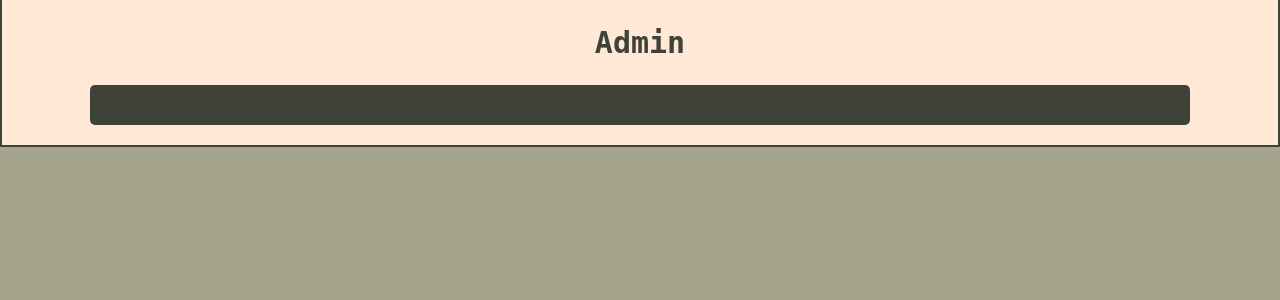
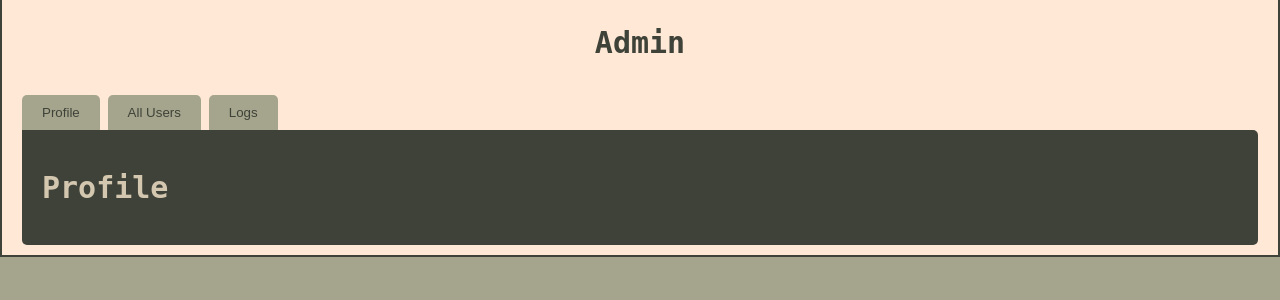
Before and after one commit to SimonHorrocks/Charit.ly, a Flask app: template templates/admin.html in a window 1280 px wide. Shown: the part 44-344 px from the top of the page. Run offline with Flask 2, Linux system fonts and the light colour scheme; the template is opened without the code that fills it, so the values that code supplies are empty.

Commit message:
Added tab view to admin page. Added column for changing users' roles. Corrected minor mistakes.

```diff
--- a/templates/admin.html
+++ b/templates/admin.html
@@ -3,26 +3,58 @@
 {% block content %}
 
     <h1 class="title is-2">Admin</h1>
-    <div class="box", id="allUsers">
-        {% for user in users %}
-                    <div class="row", id="userRow">
-                        <div class="column", id="userColumn">
-                            <h2>ID</h2>
-                            <p>{{ user.id }}</p>
-                        </div>
-                        <div class="column", id="userColumn">
+    <div class="tab">
+        <button class="tablink" onclick="tabView('Profile')" id="default">Profile</button>
+        <button class="tablink" onclick="tabView('AllUsers')">All Users</button>
+        <button class="tablink" onclick="tabView('Logs')">Logs</button>
+
+        <div id="Profile" class="tabcontent">
+            <h3> Profile </h3>
+        </div>
+
+        <div id="AllUsers" class="tabcontent">
+            <h3> Users </h3>
+            <div class="box" id="allUsers">
+                {% for user in users %}
+                    <div class="row" , id="userRow">
+                        <div class="column" id="userColumn">
                             <h2>Name</h2>
                             <p>{{ user.username }}</p>
                         </div>
-                        <div class="column", id="userColumn">
+                        <div class="column" id="userColumn">
                             <h2>Email</h2>
                             <p>{{ user.email }}</p>
                         </div>
-                        <div class="column", id="userColumn">
+                        <div class="column" id="userColumn">
                             <h2>Role</h2>
                             <p>{{ user.roleID }}</p>
                         </div>
+                        <div class="column" id="userColumn">
+                            <h2>Change Role</h2>
+                            {# TODO: Add code for changing roles #}
+                            <form action="/change_role.php">
+                                <div class="select">
+                                    <select name="roleID" id="roleID">
+                                        <option value="user">User</option>
+                                        <option value="charity">Charity</option>
+                                        <option value="admin">Admin</option>
+                                    </select>
+                                </div>
+                                <input type="submit" value="Submit">
+
+                            </form>
+                        </div>
                     </div>
-        {% endfor %}
+                {% endfor %}
+            </div>
+        </div>
+
+        <div id="Logs" class="tabcontent">
+            <h3> Logs </h3>
+        </div>
     </div>
+    <script>
+        document.getElementById("default").click();
+    </script>
+
 {% endblock %}
```
